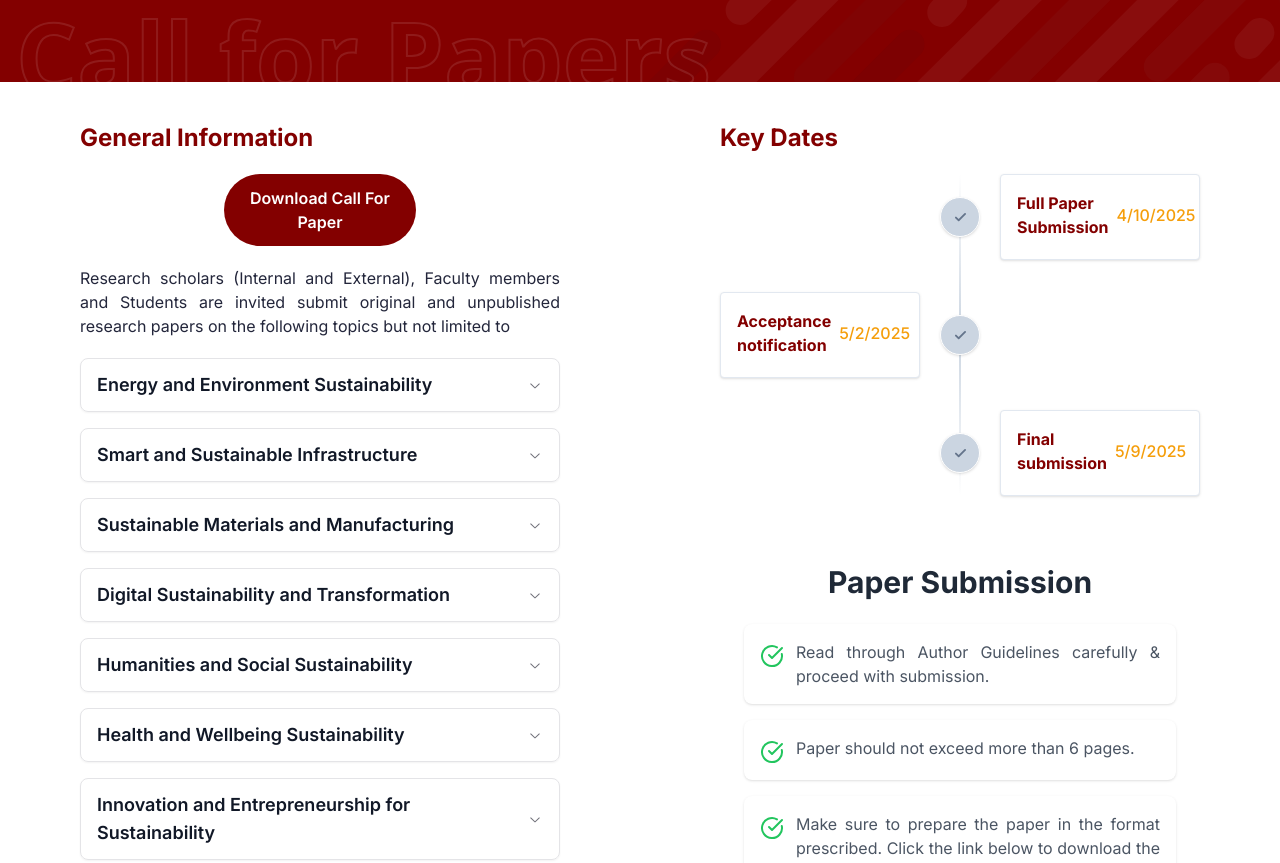
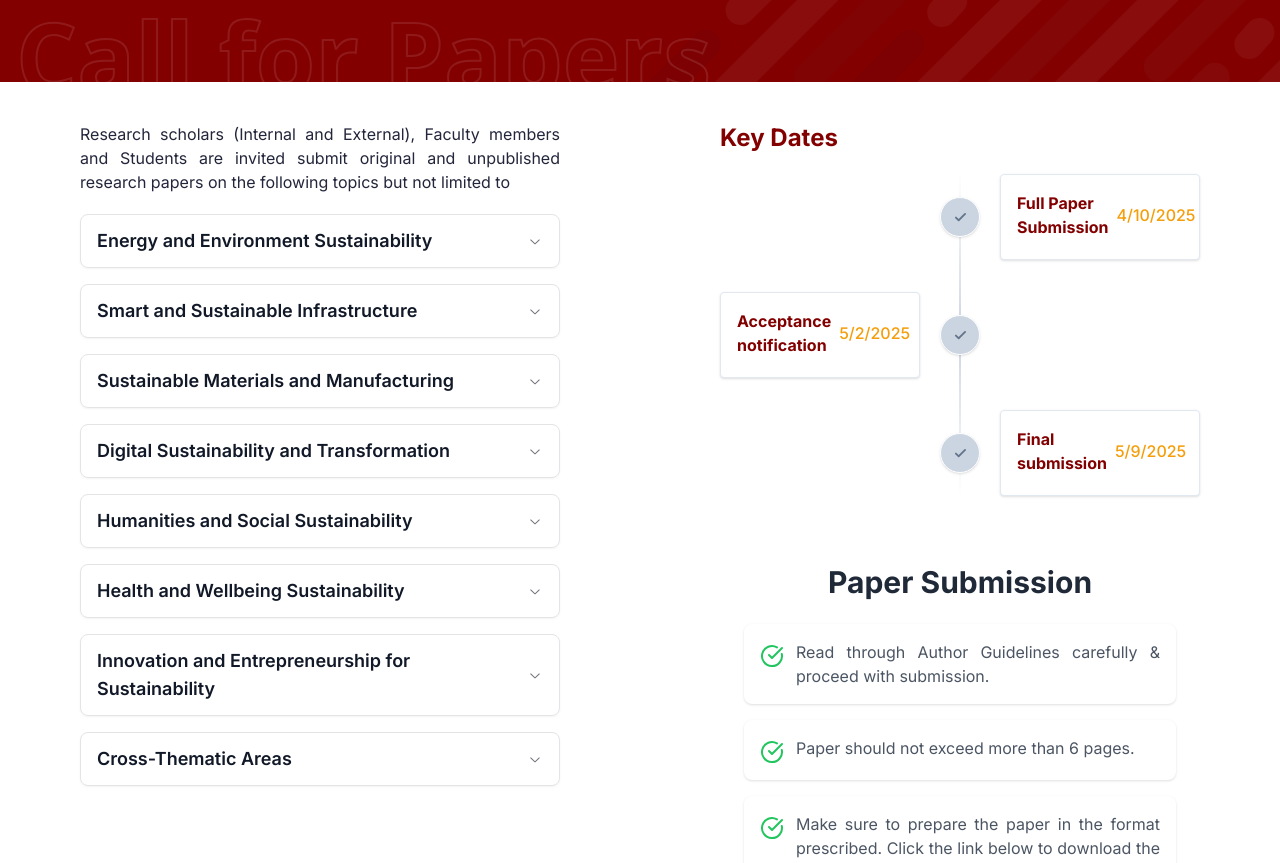
Before and after one commit to kmrsanthosh/TCEResearchConclave, a Next.js app: page / in a window 1280 px wide. Shown: the part 1399-2262 px from the top of the page. Built offline with nearby package versions, Linux system fonts and the light colour scheme.

Commit message:
Removed Download Call For Paper button and General Information Title from CallForPaper component

```diff
--- a/components/Home/CallForPaper.tsx
+++ b/components/Home/CallForPaper.tsx
@@ -24,7 +24,7 @@ const CallForPaper: React.FC = () => {
       <section className="w-full ">
         <div className="flex flex-col lg:flex-row w-full pt-5">
           <div className="flex flex-col w-full lg:w-[50%] px-5 md:px-20 py-5 text-justify space-y-5">
-            <motion.h1
+            {/* <motion.h1
               initial={{ opacity: 0, y: 20 }}
               whileInView={{ opacity: 1, y: 0 }}
               transition={{ duration: 0.6 }}
@@ -38,7 +38,7 @@ const CallForPaper: React.FC = () => {
               className="bg-primary-accent text-white font-semibold py-3 px-6 lg:w-[40%] mx-auto rounded-full hover:bg-opacity-90 transition duration-300"
             >
               Download Call For Paper
-            </motion.button>
+            </motion.button> */}
             <motion.p
               initial={{ opacity: 0, y: 20 }}
               whileInView={{ opacity: 1, y: 0 }}
```
